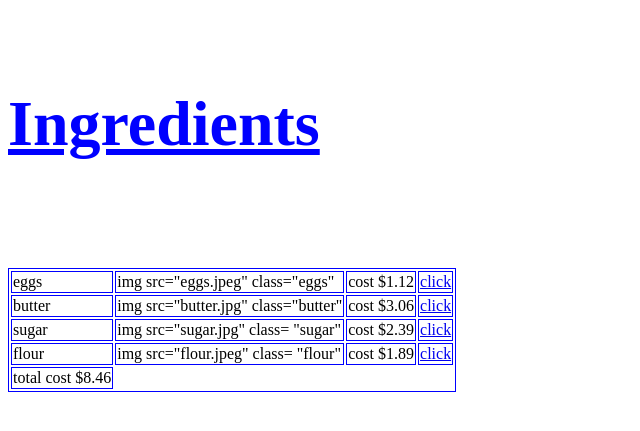
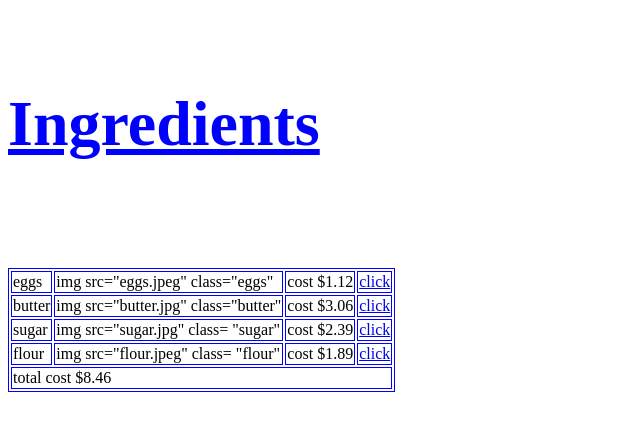
Before and after one commit to zcote/405-lab2, a plain HTML site: page homework 2/details.html in a window 1280 px wide. Shown: the part 163-594 px from the top of the page, without its empty margins (0-640 px from the left). Drawn offline with Linux system fonts and the light colour scheme.

Commit message:
new file

```diff
--- a/homework 2/details.html
+++ b/homework 2/details.html
@@ -1,4 +1,4 @@
-<html><!DOCTYPE html>
+<!DOCTYPE html>
 <html lang="en">
 <head>
  <meta charset="UTF-8">
@@ -7,7 +7,7 @@
  <title>Document</title>
 
 
-  <link rel="stylesheet" href="styles.css"
+  <link rel="stylesheet" href="styles.css">
 </head>
 <body>
  <a href="index.html">Go to page 1</a>
@@ -41,7 +41,7 @@
    <td><a href="https://www.google.com/search?q=cost+of+flour&oq=cost+of+flour&aqs=chrome..69i57j0l5.27815j0j4&sourceid=chrome&ie=UTF-8" target="_blank">click</a></td>
 </tr>
 <tr>
-     <td> total cost $8.46 </td>
+     <td colspan="4"> total cost $8.46 </td>
 </tr>
 
 </table>
```
Also changed, not shown: 1 other file.
